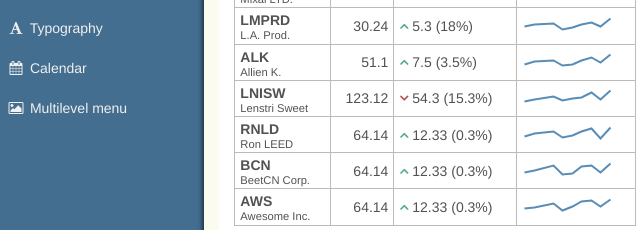
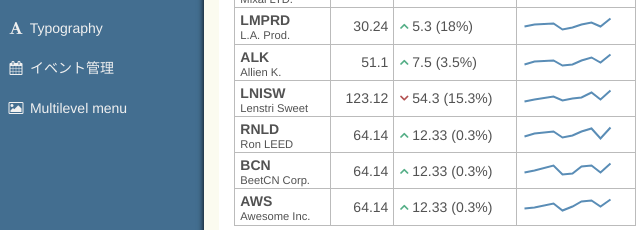
Before and after one commit to lazyarea/umbrella-bootstratp, a plain HTML site: page index_v1.html in a window 1280 px wide. Shown: the part 362-592 px from the top of the page, 9-649 px from the left. Drawn offline with Linux system fonts and the light colour scheme.

Commit message:
replace index.html

```diff
--- a/index_v1.html
+++ b/index_v1.html
@@ -252,7 +252,7 @@
 				 <li>
 					<a class="ajax-link" href="ajax/calendar.html">
 						 <i class="fa fa-calendar"></i>
-						 <span class="hidden-xs">Calendar</span>
+						 <span class="hidden-xs">イベント管理</span>
 					</a>
 				 </li>
 				<li class="dropdown">
```
Also changed, not shown: 1 other file.
